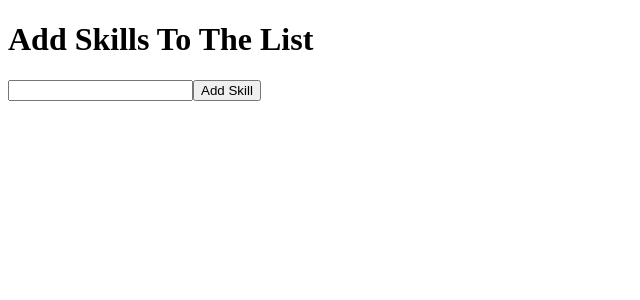
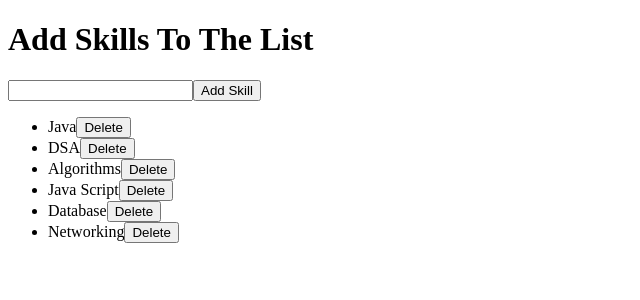
Before and after one commit to acciojob/React-useCallback-tauheed0110, a React app: page / in a window 1280 px wide. Shown: the top 300 px of the page, without its empty margins (0-640 px from the left). Built offline with nearby package versions, Linux system fonts and the light colour scheme.

Commit message:
file changed

```diff
--- a/src/components/App.js
+++ b/src/components/App.js
@@ -2,7 +2,7 @@ import React, { useCallback, useState } from 'react';
 
 const App = () => {
     const [input, setInput] = useState('');
-    const [skills, setSkills] = useState([]);
+    const [skills, setSkills] = useState(['Java', 'DSA', 'Algorithms', 'Java Script', 'Database', 'Networking']);
 
     function handleClick(e){
         e.preventDefault();
```
